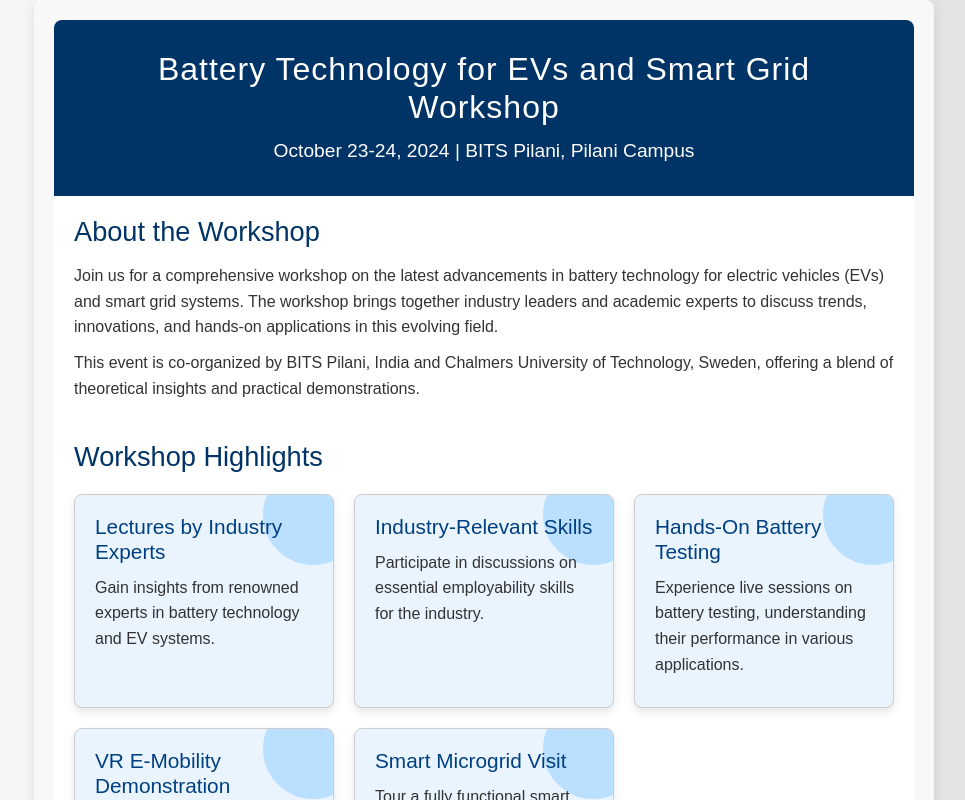
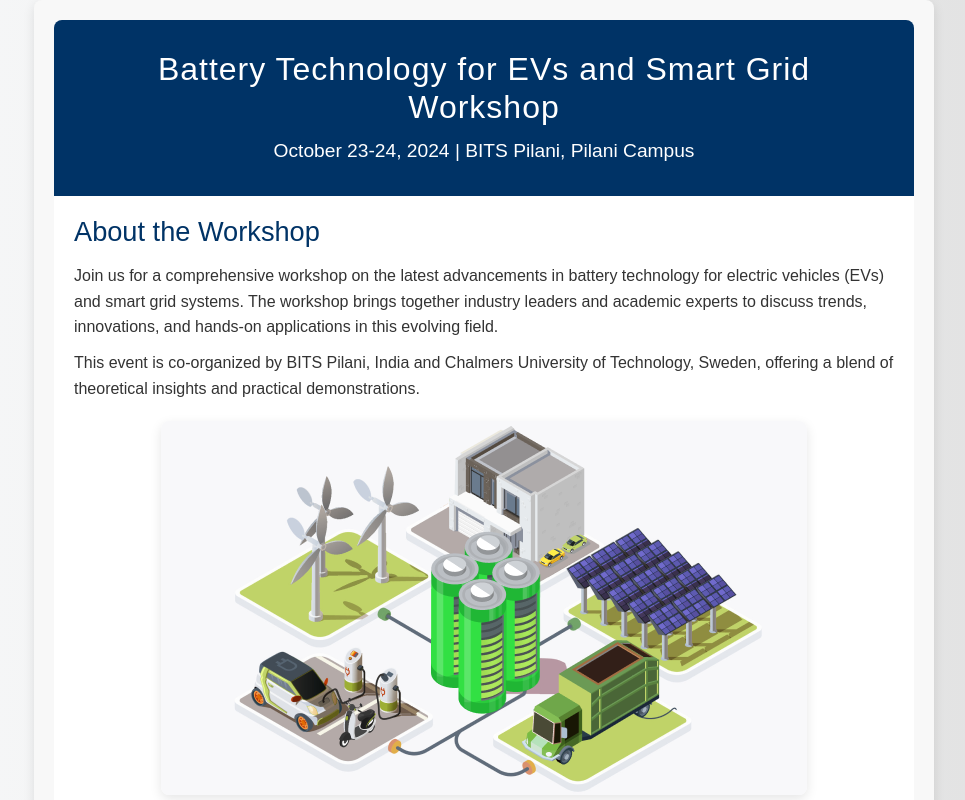
Before and after one commit to PriyanshuShekhar10/sire-cdrf, a React (Create React App) app: page /workshop in a window 1280 px wide. Shown: the top 800 px of the page, without its empty margins (156-1121 px from the left). Built offline with nearby package versions, Linux system fonts and the light colour scheme.

Commit message:
workshop page complete

```diff
--- a/src/Pages/Workshop/Workshop.css
+++ b/src/Pages/Workshop/Workshop.css
@@ -150,3 +150,15 @@
         transform: translateY(0);
     }
 }
+
+.image-container {
+    text-align: center;
+    margin-top: 20px;
+}
+
+.image-container img {
+    max-width: 100%;
+    height: auto;
+    border-radius: 8px;
+    box-shadow: 0px 4px 12px rgba(0, 0, 0, 0.1);
+}
--- a/src/Pages/Workshop/Workshop.js
+++ b/src/Pages/Workshop/Workshop.js
@@ -1,5 +1,6 @@
 import React from "react";
 import "./Workshop.css";
+import workshopImage from "../Assets/WorkshopPoster.png"; // Adjust path as necessary
 
 const Workshop = () => {
   return (
@@ -26,6 +27,10 @@
             University of Technology, Sweden, offering a blend of theoretical
             insights and practical demonstrations.
           </p>
+          {/* Image after the description */}
+          <div className="image-container">
+            <img src={workshopImage} alt="Workshop illustration" />
+          </div>
         </section>
 
         <section className="highlights">
```
Also changed, not shown: src/Pages/Assets/WorkshopPoster.png (added).
